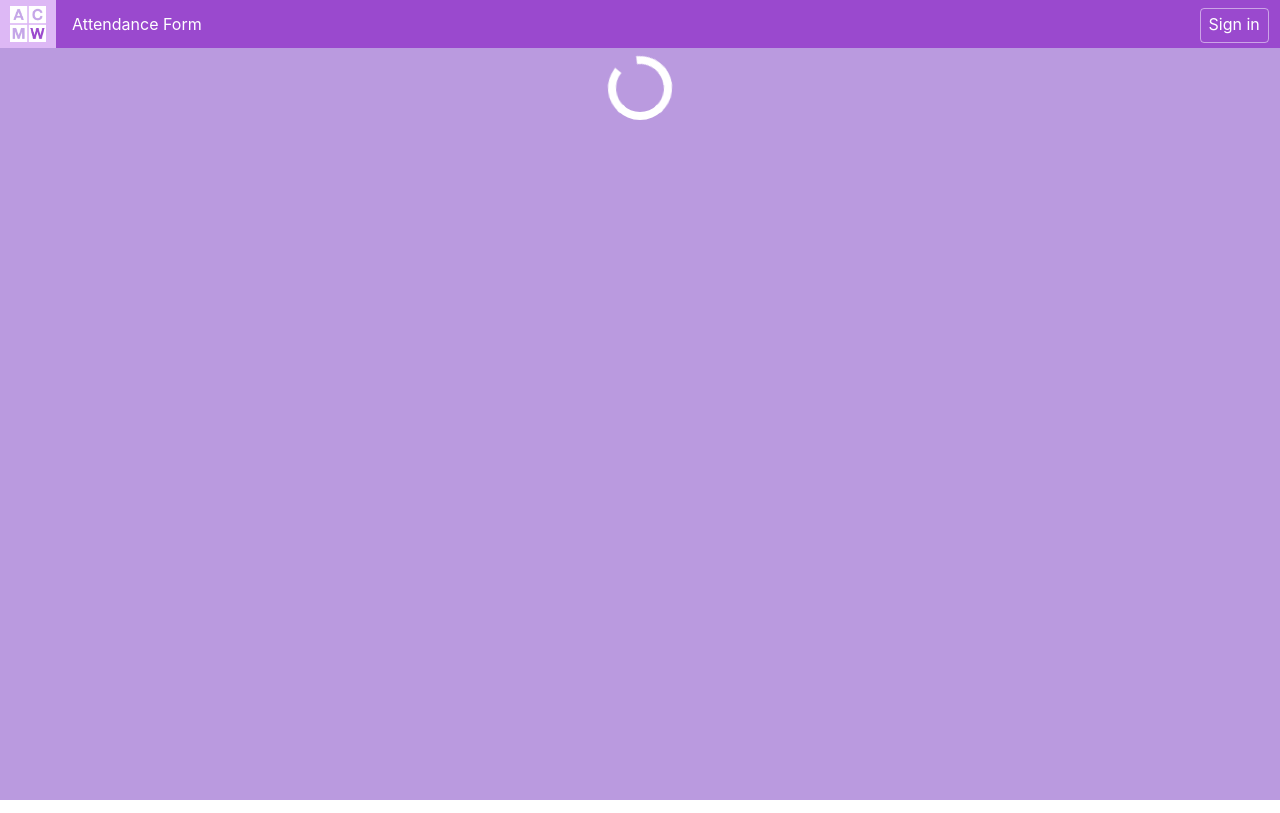
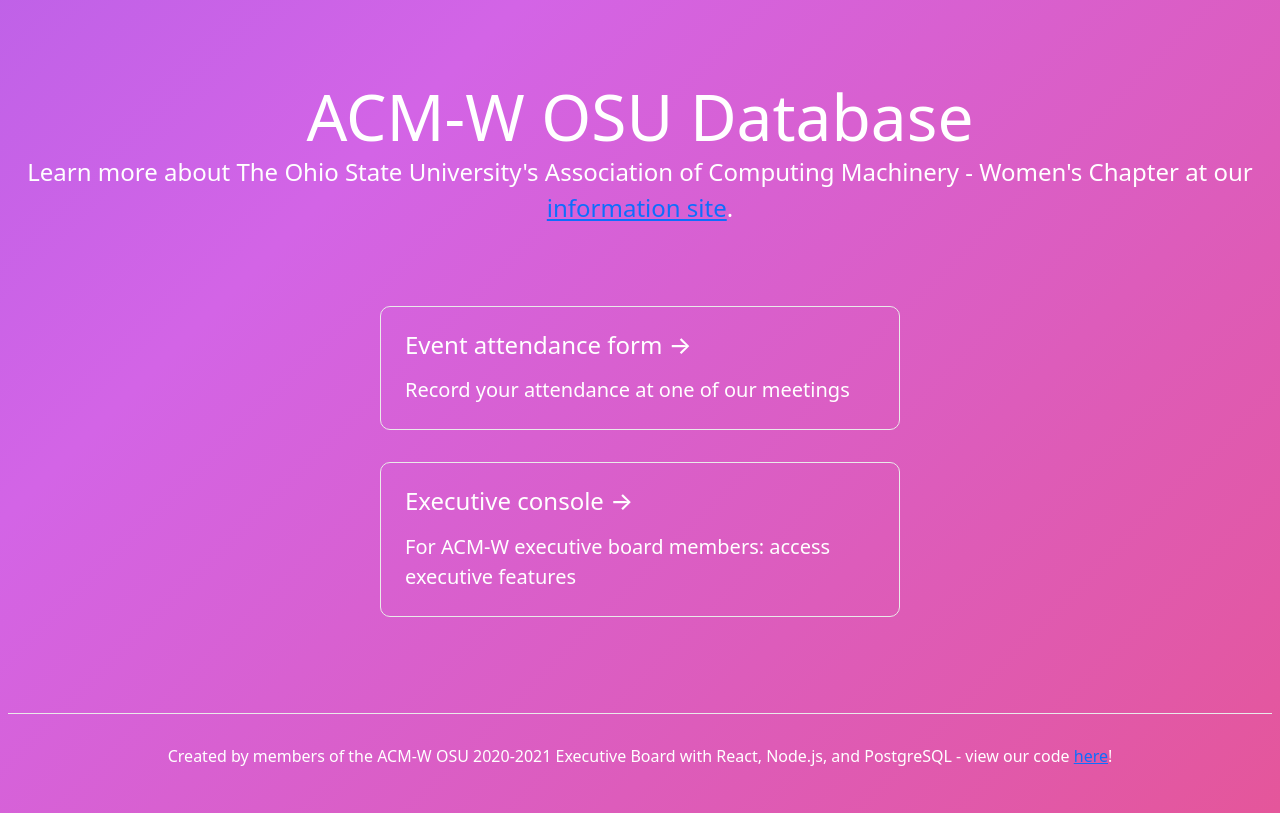
Before and after one commit to jgeorge37/acmwosu-db, a Next.js app: page / in a window 1280 px wide. Built offline with nearby package versions, Linux system fonts and the light colour scheme; no server answers.

Commit message:
css changes

```diff
--- a/package.json
+++ b/package.json
@@ -6,6 +6,7 @@
     "dependencies": {
         "@sendgrid/mail": "^7.2.4",
         "airtable": "^0.11.1",
+        "bootstrap": "^5.1.3",
         "cookie": "^0.4.1",
         "dotenv": "^8.2.0",
         "moment-timezone": "^0.5.33",
@@ -13,6 +14,7 @@
         "pg": "^8.3.0",
         "postgres-migrations": "^4.0.3",
         "react": "16.13.1",
+        "react-bootstrap": "^2.0.4",
         "react-dom": "16.13.1"
     },
     "private": true,
--- a/pages/_app.js
+++ b/pages/_app.js
@@ -1,82 +1,22 @@
-import '../styles/globals.css';
+import '../styles/app.css';
 import Head from 'next/head';
-import NavBar from '../components/NavBar';
-import React, { useEffect, useState, Fragment, useRef } from 'react';
-import {clientCheckAuth} from '../utility/fetch';
+import React from 'react';
+import 'bootstrap/dist/css/bootstrap.min.css';
 
-const loadingWheel = (
-  <div className="lds-ring"><div></div><div></div><div></div><div></div></div>
-);
 
-const accountOnly = ['scholarshipprogress'];
-const execOnly = ['execdashboard', 'companycontacts'];
-
-function MyApp({ Component, pageProps }) {
-  const [user, setUser] = useState(null);
-  const [currentPage, setCurrentPage] = useState('');
-  const [blocked, setBlocked] = useState(null);
-  const subscribed = useRef(false);
-
-  // prevent updates when unmounted
-  useEffect(() => { return () => {subscribed.current = false}}, []);
-
-  // get user data
-  useEffect(() => {
-    subscribed.current = true;
-    clientCheckAuth().then((result) => {
-      if(!subscribed.current) return;
-
-      const userCopy = result.is_exec === null ? null : {is_exec: result.is_exec, email: result.email};
-      setUser(userCopy);
-
-      const pageName = window.location.pathname.substring(1);
-      setCurrentPage(pageName);
-      checkBlocked(pageName, userCopy);
-
-      subscribed.current = false;
-    });
-  }, [user, currentPage]);
-
-  // check if user is unauthorized
-  const checkBlocked = (pageName, user) => {
-    let blocked = null;
-    if(accountOnly.includes(pageName)) {
-      blocked = !user
-    } else if(execOnly.includes(pageName)) {
-      blocked = !(user && user.is_exec);
-    } else {
-      blocked = false;
-    }
-    setBlocked(blocked);
-  }
-
+function App({ Component, pageProps }) {
   return (
     <div>
       <Head>
         <link rel="icon" href="/logorainbow.png" />
       </Head>
       <div className="app-container">
-        <div className="navbar">
-          <NavBar current={currentPage} user={user} setUser={setUser}></NavBar>
-        </div>
         <div className="component">
-          { blocked === null && loadingWheel }
-          { blocked === false &&
-            <Component {...pageProps} />
-          }
-          { blocked === true &&
-            <div className="unauth">You are not authorized to access this page.
-            { !(user && user.is_exec !== null) &&
-              <Fragment>
-                <br/><a href="/signin">Sign in</a>
-              </Fragment>
-            }
-            </div>
-          }
+          <Component {...pageProps} />
         </div>
       </div>
     </div>
    );
 }
 
-export default MyApp
+export default App;
--- a/pages/attendance.js
+++ b/pages/attendance.js
@@ -1,10 +1,10 @@
-import AttendanceForm from '../components/AttendanceForm'
+import AttendanceFormV2 from '../components/AttendanceFormV2'
 import React from 'react'
 
 const Attendance = () => {
     return (
         <div>
-            <AttendanceForm />
+            <AttendanceFormV2/>
         </div>
     )
 }
--- a/styles/Home.module.css
+++ b/styles/Home.module.css
@@ -1,15 +1,14 @@
 .container {
+  min-height: 100vh;
   padding: 0 0.5rem;
   display: flex;
-  flex: 1 1 auto;
   flex-direction: column;
   justify-content: center;
   align-items: center;
-  color: white;
 }
 
 .main {
-  padding: 2em 0;
+  padding: 5rem 0;
   flex: 1;
   display: flex;
   flex-direction: column;
@@ -19,28 +18,29 @@
 
 .footer {
   width: 100%;
-  border-top: 1px solid rgba(256,256,256,0.4);
+  height: 100px;
+  border-top: 1px solid #eaeaea;
   display: flex;
-  height: 90px;
   justify-content: center;
   align-items: center;
+  text-align : center;
 }
 
-.footer p {
-  justify-content: center;
-  margin: 0 0.5rem;
+.title a {
+  color: #0070f3;
+  text-decoration: none;
 }
 
-.footer a,
-.description a {
-  color: white;
+.title a:hover,
+.title a:focus,
+.title a:active {
   text-decoration: underline;
 }
 
 .title {
   margin: 0;
   line-height: 1.15;
-  font-size: 2.8rem;
+  font-size: 4rem;
 }
 
 .title,
@@ -50,8 +50,7 @@
 
 .description {
   line-height: 1.5;
-  font-size: 1.4rem;
-  max-width: 70%;
+  font-size: 1.5rem;
 }
 
 .grid {
@@ -60,10 +59,11 @@
   justify-content: center;
   flex-wrap: wrap;
   max-width: 800px;
+  margin-top: 3rem;
 }
 
 .card {
-  margin: 0.75rem 1rem;
+  margin: 1rem;
   flex-basis: 65%;
   padding: 1.5rem;
   text-align: left;
@@ -71,14 +71,14 @@
   text-decoration: none;
   border: 1px solid #eaeaea;
   border-radius: 10px;
-  transition: color 0.15s ease, background-color 0.15s ease;
+  transition: color 0.15s ease, border-color 0.15s ease;
 }
 
 .card:hover,
 .card:focus,
 .card:active {
-  background-color: rgba(256,256,256,0.3);
-  border: 1px solid rgba(256,256,256,0.3);
+  color: #0070f3;
+  border-color: #0070f3;
 }
 
 .card h3 {
@@ -98,24 +98,3 @@
     flex-direction: column;
   }
 }
-
-/*
-Below is the background animation from https://codepen.io/P1N2O/pen/pyBNzX
-*/
-.container {
-	background: linear-gradient(-45deg, #F24B60, #D364E6, #6B56EE, #6CEAEE);
-	background-size: 400% 400%;
-	animation: gradient 10s ease infinite;
-}
-
-@keyframes gradient {
-	0% {
-		background-position: 0% 50%;
-	}
-	50% {
-		background-position: 100% 50%;
-	}
-	100% {
-		background-position: 0% 50%;
-	}
-}
--- /dev/null
+++ b/styles/app.css
@@ -0,0 +1,38 @@
+html,
+body {
+  padding: 0;
+  margin: 0;
+  font-family: -apple-system, BlinkMacSystemFont, Segoe UI, Roboto, Oxygen,
+    Ubuntu, Cantarell, Fira Sans, Droid Sans, Helvetica Neue, sans-serif;
+}
+
+a {
+  color: inherit;
+  text-decoration: none;
+}
+
+* {
+  box-sizing: border-box;
+}
+
+.app-container {
+  background: linear-gradient(-45deg, #F24B60, #D364E6, #6B56EE, #6CEAEE);
+	background-size: 400% 400%;
+	animation: gradient 10s ease infinite;
+  color: white;
+}
+.component {
+  min-height: 100vh;
+}
+
+@keyframes gradient {
+	0% {
+		background-position: 0% 50%;
+	}
+	50% {
+		background-position: 100% 50%;
+	}
+	100% {
+		background-position: 0% 50%;
+	}
+}
--- a/styles/globals.css
+++ /dev/null
@@ -1,90 +0,0 @@
-html,
-body {
-  min-width: 300px;
-  padding: 0;
-  margin: 0;
-  font-family: -apple-system, BlinkMacSystemFont, Segoe UI, Roboto, Oxygen,
-    Ubuntu, Cantarell, Fira Sans, Droid Sans, Helvetica Neue, sans-serif;
-}
-
-a {
-  color: inherit;
-  text-decoration: none;
-}
-
-* {
-  box-sizing: border-box;
-}
-
-.app-container {
-  display: flex;
-  flex-flow: column;
-  min-height: 100vh;
-}
-.app-container .navbar {
-  flex: 0 1 auto;
-}
-.app-container .component {
-  display: flex;
-  flex-direction: column;
-  flex: 1 1 auto;
-  background-color: #BA9ADF;
-}
-.app-container .component > div {
-  display: flex;
-  flex: 1 1 auto;
-  flex-direction: column;
-}
-
-.app-container .unauth {
-  position: relative;
-  top: 20%;
-  align-self: center;
-  background-color: white;
-  padding: 1em;
-  border-radius: 5px;
-  display: block;
-  max-height: 100px;
-  margin: 1em;
-}
-.app-container .unauth > a {
-  text-decoration: underline;
-}
-
-.lds-ring {
-  display: inline-block;
-  position: relative;
-  top: 45%;
-  align-self:center;
-  width: 80px;
-  height: 80px;
-}
-.lds-ring div {
-  box-sizing: border-box;
-  display: block;
-  position: absolute;
-  width: 64px;
-  height: 64px;
-  margin: 8px;
-  border: 8px solid #fff;
-  border-radius: 50%;
-  animation: lds-ring 1.2s cubic-bezier(0.5, 0, 0.5, 1) infinite;
-  border-color: #fff transparent transparent transparent;
-}
-.lds-ring div:nth-child(1) {
-  animation-delay: -0.45s;
-}
-.lds-ring div:nth-child(2) {
-  animation-delay: -0.3s;
-}
-.lds-ring div:nth-child(3) {
-  animation-delay: -0.15s;
-}
-@keyframes lds-ring {
-  0% {
-    transform: rotate(0deg);
-  }
-  100% {
-    transform: rotate(360deg);
-  }
-}
```
Also changed, not shown: components/AttendanceFormV2.jsx (added, +8 -0 lines), 1 other file (tests, documents, lock files or other folders).
